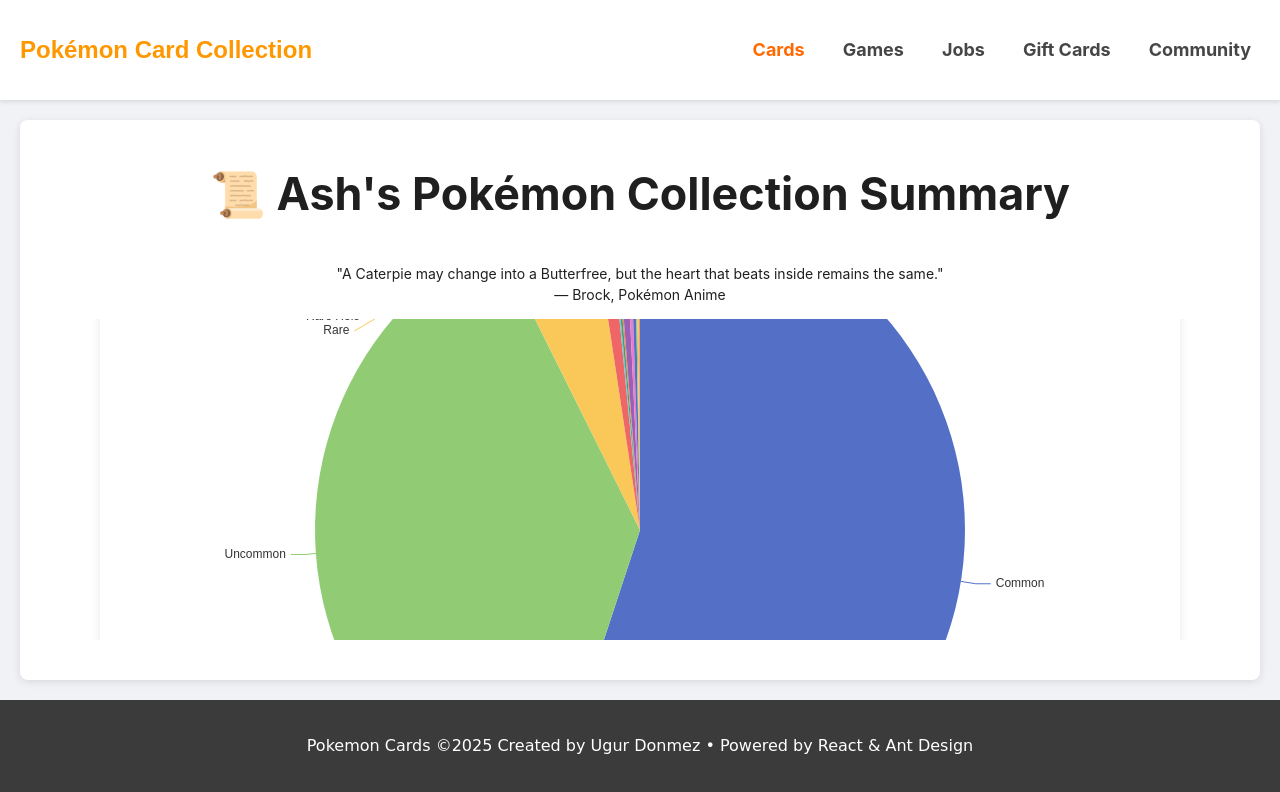
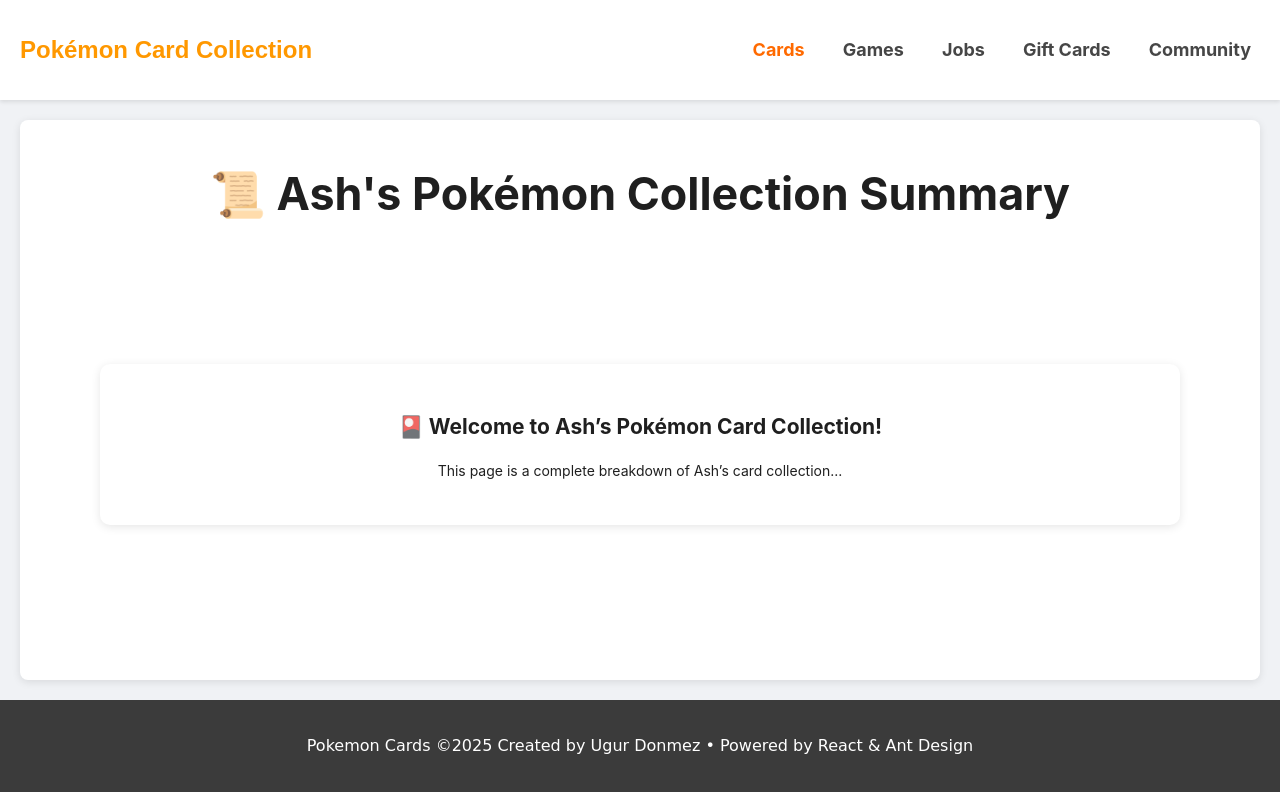
Before and after one commit to ugurdonmez/pokemon-card-collection, a React (Vite) app: page /pokemon-card-collection/summary in a window 1280 px wide. Shown: the top 792 px of the page. Built offline with nearby package versions, Linux system fonts and the light colour scheme.

Commit message:
fix rendering problem

```diff
--- a/src/components/SummaryPage.tsx
+++ b/src/components/SummaryPage.tsx
@@ -5,7 +5,7 @@ import pokemonData from '../data/ash_collection.json';
 import * as echarts from 'echarts';
 import './SummaryPage.css';
 
-// TODO: use same type for both
+// Define Types
 interface PokemonCard {
   rarity?: string;
   hp?: string;
@@ -14,19 +14,85 @@ interface PokemonCard {
   attacks?: { damage?: string }[];
 }
 
-const sections = ['rarity', 'hp', 'type', 'strongest', 'damage', 'collectionSize'];
+// Define Sections
+const sections = ['intro', 'rarity', 'hp', 'type', 'strongest', 'damage', 'collectionSize'];
 
 const SummaryPage: React.FC = () => {
   const [currentSection, setCurrentSection] = useState(0);
   const totalSections = sections.length;
   const [isScrolling, setIsScrolling] = useState(false);
 
+  // State for processed data
+  const [rarityCounts, setRarityCounts] = useState<Record<string, number>>({});
+  const [hpBuckets, setHpBuckets] = useState<number[]>([0, 0, 0, 0, 0]);
+  const [damageBuckets, setDamageBuckets] = useState<number[]>([0, 0, 0, 0, 0]);
+  const [typeCounts, setTypeCounts] = useState<Record<string, number>>({});
+  const [strongestPokemons, setStrongestPokemons] = useState<PokemonCard[]>([]);
+  const [totalCards, setTotalCards] = useState<number>(0);
+
+  useEffect(() => {
+    // Initialize maps
+    const rarityMap: Record<string, number> = {};
+    const typeMap: Record<string, number> = {};
+    const hpValues: number[] = [];
+    const damageValues: number[] = [];
+    let topHP: PokemonCard[] = [];
+
+    pokemonData.forEach((card) => {
+      if (card.rarity) rarityMap[card.rarity] = (rarityMap[card.rarity] || 0) + 1;
+      if (card.supertype) typeMap[card.supertype] = (typeMap[card.supertype] || 0) + 1;
+
+      if (card.hp) {
+        const hp = Number(card.hp);
+        hpValues.push(hp);
+        topHP.push(card);
+      }
+
+      if (card.attacks) {
+        card.attacks.forEach((attack) => {
+          const damageValue = parseInt(attack.damage);
+          if (!isNaN(damageValue)) {
+            damageValues.push(damageValue);
+          }
+        });
+      }
+    });
+
+    // Sort top HP Pokémon
+    topHP.sort((a, b) => Number(b.hp) - Number(a.hp));
+    setStrongestPokemons(topHP.slice(0, 5));
+
+    // Group HP into buckets
+    const hpRanges = [0, 0, 0, 0, 0];
+    hpValues.forEach((hp) => {
+      if (hp <= 50) hpRanges[0]++;
+      else if (hp <= 100) hpRanges[1]++;
+      else if (hp <= 150) hpRanges[2]++;
+      else if (hp <= 200) hpRanges[3]++;
+      else hpRanges[4]++;
+    });
+    setHpBuckets(hpRanges);
+
+    // Group Attack Damage into buckets
+    const damageRanges = [0, 0, 0, 0, 0];
+    damageValues.forEach((damage) => {
+      if (damage <= 30) damageRanges[0]++;
+      else if (damage <= 60) damageRanges[1]++;
+      else if (damage <= 90) damageRanges[2]++;
+      else if (damage <= 120) damageRanges[3]++;
+      else damageRanges[4]++;
+    });
+    setDamageBuckets(damageRanges);
+
+    // Set final counts
+    setRarityCounts(rarityMap);
+    setTypeCounts(typeMap);
+    setTotalCards(pokemonData.length);
+  }, []);
+
   useEffect(() => {
     const handleScroll = (event: WheelEvent) => {
-      if (isScrolling) {
-        return;
-      }
-
+      if (isScrolling) return;
       setIsScrolling(true);
 
       if (event.deltaY > 0) {
@@ -35,41 +101,14 @@ const SummaryPage: React.FC = () => {
         setCurrentSection((prev) => Math.max(prev - 1, 0));
       }
 
-      setTimeout(() => setIsScrolling(false), 2000);
+      setTimeout(() => setIsScrolling(false), 1000);
     };
 
     window.addEventListener('wheel', handleScroll, { passive: false });
     return () => window.removeEventListener('wheel', handleScroll);
   }, [totalSections, isScrolling]);
 
-
-  // Data Calculations
-  const rarityCounts: Record<string, number> = {};
-  const hpValues: number[] = [];
-  const typeCounts: Record<string, number> = {};
-  let strongestPokemons: PokemonCard[] = [];
-  let attackDamages: number[] = [];
-
-  pokemonData.forEach((card) => {
-    if (card.rarity) rarityCounts[card.rarity] = (rarityCounts[card.rarity] || 0) + 1;
-    if (card.hp) hpValues.push(Number(card.hp));
-    if (card.supertype) typeCounts[card.supertype] = (typeCounts[card.supertype] || 0) + 1;
-
-    if (card.hp) {
-      strongestPokemons.push(card);
-    }
-
-    if (card.attacks) {
-      card.attacks.forEach((attack) => {
-        if (attack.damage) attackDamages.push(parseInt(attack.damage.replace(/\D/g, '')) || 0);
-      });
-    }
-  });
-
-  strongestPokemons = strongestPokemons.sort((a, b) => Number(b.hp) - Number(a.hp)).slice(0, 5);
-  attackDamages.sort((a, b) => b - a);
-
-  // Chart Configs
+  // Chart Configurations
   const rarityChartOptions: echarts.EChartsOption = {
     title: { text: 'Pokémon Rarity Distribution', left: 'center' },
     tooltip: { trigger: 'item' },
@@ -78,10 +117,10 @@ const SummaryPage: React.FC = () => {
 
   const hpChartOptions: echarts.EChartsOption = {
     title: { text: 'HP Distribution', left: 'center' },
-    tooltip: {},
-    xAxis: { type: 'category', data: hpValues.sort((a, b) => a - b) },
-    yAxis: { type: 'value' },
-    series: [{ type: 'bar', data: hpValues }],
+    tooltip: { trigger: 'axis' },
+    xAxis: { type: 'category', data: ['0-50', '51-100', '101-150', '151-200', '201+'], name: 'HP Range' },
+    yAxis: { type: 'value', name: 'Number of Pokémon' },
+    series: [{ type: 'bar', data: hpBuckets }],
   };
 
   const typeChartOptions: echarts.EChartsOption = {
@@ -92,49 +131,34 @@ const SummaryPage: React.FC = () => {
 
   const damageChartOptions: echarts.EChartsOption = {
     title: { text: 'Attack Damage Distribution', left: 'center' },
-    tooltip: {},
-    xAxis: { type: 'category', data: attackDamages },
-    yAxis: { type: 'value' },
-    series: [{ type: 'bar', data: attackDamages }],
+    tooltip: { trigger: 'axis' },
+    xAxis: { type: 'category', data: ['0-30', '31-60', '61-90', '91-120', '121+'], name: 'Damage Range' },
+    yAxis: { type: 'value', name: 'Number of Attacks' },
+    series: [{ type: 'bar', data: damageBuckets }],
   };
 
-  // Section Data
+  // Section Data (Your original content is kept)
   const sectionsData = [
-    { title: '🃏 Pokémon Rarity', text: 'How rare are Ash’s Pokémon?', chart: rarityChartOptions },
-    { title: '💪 HP Distribution', text: 'Which Pokémon have the most HP?', chart: hpChartOptions },
-    { title: '📚 Card Type Breakdown', text: 'Pokémon, Trainer, or Energy?', chart: typeChartOptions },
-    { title: '🔥 Ash’s Strongest Pokémon', text: 'Top 5 Pokémon with the highest HP', chart: null, list: strongestPokemons.map((p) => `${p.name} - HP: ${p.hp}`) },
-    { title: '⚔️ Attack Damage Stats', text: 'Pokémon Attack Damage Analysis', chart: damageChartOptions },
-    { title: '📦 Collection Size', text: `Ash has collected **${pokemonData.length}** Pokémon cards!`, chart: null },
+    { title: '🎴 Welcome to Ash’s Pokémon Card Collection!', text: 'This page is a complete breakdown of Ash’s card collection...', chart: null },
+    { title: '🃏 Understanding Pokémon Rarity', text: 'Pokémon cards come in different rarities...', chart: rarityChartOptions },
+    { title: '💪 What is HP (Health Points)?', text: 'HP represents a Pokémon’s endurance...', chart: hpChartOptions },
+    { title: '📚 What are Pokémon Card Types?', text: 'There are three main types of Pokémon cards...', chart: typeChartOptions },
+    { title: '🔥 Ash’s Strongest Pokémon', text: 'These are the Pokémon with the highest HP...', chart: null, list: strongestPokemons.map((p) => `${p.name} - HP: ${p.hp}`) },
+    { title: '⚔️ Attack Damage Explained', text: 'Attacks deal damage to the opponent...', chart: damageChartOptions },
+    { title: '📦 Collection Summary', text: `Ash has collected **${totalCards} Pokémon cards**.`, chart: null },
   ];
 
   return (
     <div className="summary-container">
       <h1>📜 Ash's Pokémon Collection Summary</h1>
 
-                  <blockquote className="pokemon-quote">
-        "A Caterpie may change into a Butterfree, but the heart that beats inside remains the same." <br />— Brock, Pokémon Anime
-      </blockquote>
-
-
-      {/* Animated Sections */}
       <div className="viewport">
         <AnimatePresence mode="wait">
-          <motion.section
-            key={currentSection}
-            className="summary-section"
-            initial={{ opacity: 0, y: 50 }}
-            animate={{ opacity: 1, y: 0 }}
-            exit={{ opacity: 0, y: -50 }}
-            transition={{ duration: 0.8 }}
-          >
+          <motion.section key={currentSection} className="summary-section">
             <h2>{sectionsData[currentSection].title}</h2>
             <p>{sectionsData[currentSection].text}</p>
-            {sectionsData[currentSection].chart ? (
-              <ReactECharts option={sectionsData[currentSection].chart} style={{ height: '1000px', width: '100%' }} />
-            ) : sectionsData[currentSection].list ? (
-              <ul>{sectionsData[currentSection].list.map((item, index) => <li key={index}>{item}</li>)}</ul>
-            ) : null}
+            {sectionsData[currentSection].chart && <ReactECharts option={sectionsData[currentSection].chart} style={{ height: '500px', width: '100%' }} />}
+            {sectionsData[currentSection].list && <ul>{sectionsData[currentSection].list.map((item, index) => <li key={index}>{item}</li>)}</ul>}
           </motion.section>
         </AnimatePresence>
       </div>
```
